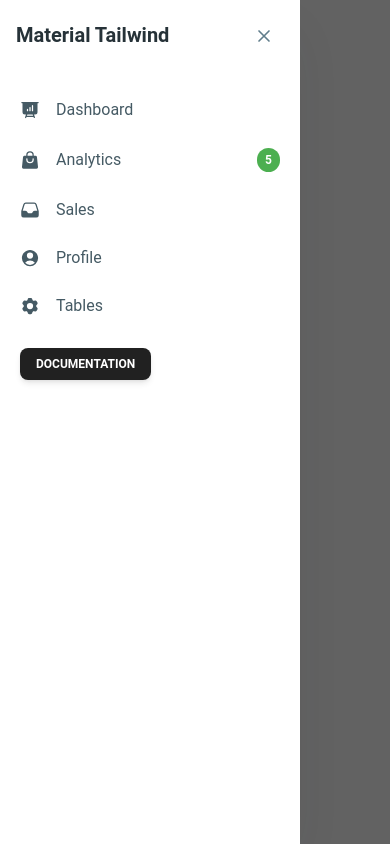
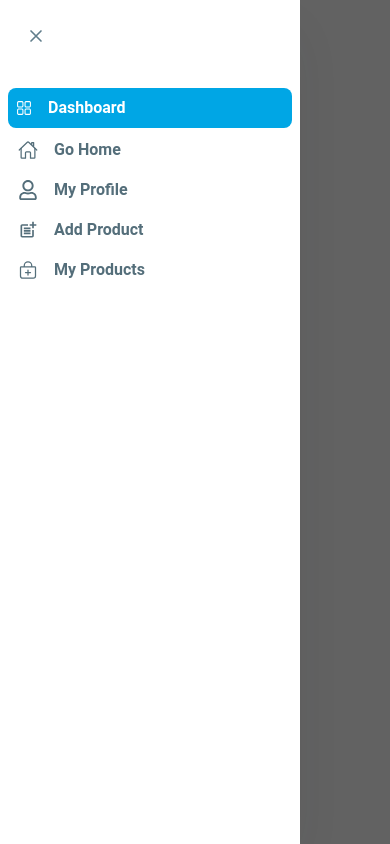
Before and after one commit to roushan-sheik/bit-craft-frontend, a React (Vite) app: page /dashboard in a window 390 px wide. Built offline with nearby package versions, Linux system fonts and the light colour scheme; no server answers; sample sign-in values are in the browser's storage.

Commit message:
mobile responsive added

```diff
--- a/package.json
+++ b/package.json
@@ -26,6 +26,7 @@
     "react-router-dom": "^6.23.1",
     "react-tag-input-component": "^2.0.2",
     "react-toastify": "^10.0.5",
+    "recharts": "^2.12.7",
     "sort-by": "^0.0.2",
     "swiper": "^11.1.4"
   },
--- a/src/components/sidebar/MobileSidebar.jsx
+++ b/src/components/sidebar/MobileSidebar.jsx
@@ -1,31 +1,30 @@
-import {
-  Button,
-  Chip,
-  Drawer,
-  IconButton,
-  List,
-  ListItem,
-  ListItemPrefix,
-  ListItemSuffix,
-  Typography,
-} from "@material-tailwind/react";
+import { Drawer, IconButton, List } from "@material-tailwind/react";
 import React from "react";
+import { FaBars, FaIdCard, FaRegUser } from "react-icons/fa";
+import { FaUsersGear } from "react-icons/fa6";
+import { FcStatistics } from "react-icons/fc";
+import { IoBagAddOutline, IoHomeOutline } from "react-icons/io5";
+import { MdPostAdd, MdReport } from "react-icons/md";
+import { PiQueueFill } from "react-icons/pi";
+import { RxDashboard } from "react-icons/rx";
+import { Link } from "react-router-dom";
+import useRole from "../../hooks/useRole";
+import Btn from "../button/Btn";
+import LinkRoute from "../dashboardLink/LinkRoute";
 
 function MobileSidebar() {
+  const role = useRole();
   const [open, setOpen] = React.useState(true);
   const openDrawer = () => setOpen(true);
   const closeDrawer = () => setOpen(false);
 
   return (
     <React.Fragment>
-      <Button className="absolute" onClick={openDrawer}>
-        Open
-      </Button>
+      <Btn className="absolute m-5" onClick={openDrawer}>
+        <FaBars />
+      </Btn>
       <Drawer open={open} onClose={closeDrawer}>
         <div className="mb-2 flex items-center justify-between p-4">
-          <Typography variant="h5" color="blue-gray">
-            Material Tailwind
-          </Typography>
           <IconButton variant="text" color="blue-gray" onClick={closeDrawer}>
             <svg
               xmlns="http://www.w3.org/2000/svg"
@@ -44,103 +43,105 @@ function MobileSidebar() {
           </IconButton>
         </div>
         <List>
-          <ListItem>
-            <ListItemPrefix>
-              <svg
-                xmlns="http://www.w3.org/2000/svg"
-                viewBox="0 0 24 24"
-                fill="currentColor"
-                className="h-5 w-5"
-              >
-                <path
-                  fillRule="evenodd"
-                  d="M2.25 2.25a.75.75 0 000 1.5H3v10.5a3 3 0 003 3h1.21l-1.172 3.513a.75.75 0 001.424.474l.329-.987h8.418l.33.987a.75.75 0 001.422-.474l-1.17-3.513H18a3 3 0 003-3V3.75h.75a.75.75 0 000-1.5H2.25zm6.04 16.5l.5-1.5h6.42l.5 1.5H8.29zm7.46-12a.75.75 0 00-1.5 0v6a.75.75 0 001.5 0v-6zm-3 2.25a.75.75 0 00-1.5 0v3.75a.75.75 0 001.5 0V9zm-3 2.25a.75.75 0 00-1.5 0v1.5a.75.75 0 001.5 0v-1.5z"
-                  clipRule="evenodd"
+          <Link to={"/dashboard"}>
+            <div className="flex items-center cursor-pointer gap-4 bg_pri p-2 rounded-lg text-white font-semibold">
+              <RxDashboard />
+              <span>Dashboard</span>
+            </div>
+          </Link>
+
+          <LinkRoute label={"Go Home"} route={"/"} icon={IoHomeOutline} />
+          <LinkRoute
+            label={"My Profile"}
+            route={"my-profile"}
+            icon={FaRegUser}
+          />
+          <LinkRoute
+            label={"Add Product"}
+            route={"add-product"}
+            icon={MdPostAdd}
+          />
+          <LinkRoute
+            label={"My Products"}
+            route={"my-products"}
+            icon={IoBagAddOutline}
+          />
+          {role === ("Moderator" || "Admin") && (
+            <LinkRoute
+              label={"Product Queue"}
+              route={"product-review-queue"}
+              icon={PiQueueFill}
+            />
+          )}
+
+          {role === "Admin" && (
+            <LinkRoute
+              label={"Statistics Page"}
+              route={"statistics"}
+              icon={FcStatistics}
+            />
+          )}
+          {role === "Admin" && (
+            <LinkRoute
+              label={"Manage Users"}
+              route={"manage-users"}
+              icon={FaUsersGear}
+            />
+          )}
+          {role === "Admin" && (
+            <LinkRoute
+              label={"Manage Coupons"}
+              route={"manage-coupons"}
+              icon={FaIdCard}
+            />
+          )}
+          {role === ("Moderator" || "Admin") && (
+            <LinkRoute
+              label={"Reported Contents"}
+              route={"reported-contents"}
+              icon={MdReport}
+            />
+          )}
+          <Link to={"/"}>
+            <div>
+              {role === ("Moderator" || "Admin") && (
+                <LinkRoute
+                  label={"Product Queue"}
+                  route={"product-review-queue"}
+                  icon={PiQueueFill}
                 />
-              </svg>
-            </ListItemPrefix>
-            Dashboard
-          </ListItem>
-          <ListItem>
-            <ListItemPrefix>
-              <svg
-                xmlns="http://www.w3.org/2000/svg"
-                viewBox="0 0 24 24"
-                fill="currentColor"
-                className="h-5 w-5"
-              >
-                <path
-                  fillRule="evenodd"
-                  d="M7.5 6v.75H5.513c-.96 0-1.764.724-1.865 1.679l-1.263 12A1.875 1.875 0 004.25 22.5h15.5a1.875 1.875 0 001.865-2.071l-1.263-12a1.875 1.875 0 00-1.865-1.679H16.5V6a4.5 4.5 0 10-9 0zM12 3a3 3 0 00-3 3v.75h6V6a3 3 0 00-3-3zm-3 8.25a3 3 0 106 0v-.75a.75.75 0 011.5 0v.75a4.5 4.5 0 11-9 0v-.75a.75.75 0 011.5 0v.75z"
-                  clipRule="evenodd"
+              )}
+              {role === "Admin" && (
+                <LinkRoute
+                  label={"Statistics Page"}
+                  route={"statistics"}
+                  icon={FcStatistics}
                 />
-              </svg>
-            </ListItemPrefix>
-            Analytics
-            <ListItemSuffix>
-              <Chip
-                value="5"
-                size="sm"
-                color="green"
-                className="rounded-full"
-              />
-            </ListItemSuffix>
-          </ListItem>
-          <ListItem>
-            <ListItemPrefix>
-              <svg
-                xmlns="http://www.w3.org/2000/svg"
-                viewBox="0 0 24 24"
-                fill="currentColor"
-                className="h-5 w-5"
-              >
-                <path
-                  fillRule="evenodd"
-                  d="M6.912 3a3 3 0 00-2.868 2.118l-2.411 7.838a3 3 0 00-.133.882V18a3 3 0 003 3h15a3 3 0 003-3v-4.162c0-.299-.045-.596-.133-.882l-2.412-7.838A3 3 0 0017.088 3H6.912zm13.823 9.75l-2.213-7.191A1.5 1.5 0 0017.088 4.5H6.912a1.5 1.5 0 00-1.434 1.059L3.265 12.75H6.11a3 3 0 012.684 1.658l.256.513a1.5 1.5 0 001.342.829h3.218a1.5 1.5 0 001.342-.83l.256-.512a3 3 0 012.684-1.658h2.844z"
-                  clipRule="evenodd"
+              )}
+              {role === "Admin" && (
+                <LinkRoute
+                  label={"Manage Users"}
+                  route={"manage-users"}
+                  icon={FaUsersGear}
                 />
-              </svg>
-            </ListItemPrefix>
-            Sales
-          </ListItem>
-          <ListItem>
-            <ListItemPrefix>
-              <svg
-                xmlns="http://www.w3.org/2000/svg"
-                viewBox="0 0 24 24"
-                fill="currentColor"
-                className="h-5 w-5"
-              >
-                <path
-                  fillRule="evenodd"
-                  d="M18.685 19.097A9.723 9.723 0 0021.75 12c0-5.385-4.365-9.75-9.75-9.75S2.25 6.615 2.25 12a9.723 9.723 0 003.065 7.097A9.716 9.716 0 0012 21.75a9.716 9.716 0 006.685-2.653zm-12.54-1.285A7.486 7.486 0 0112 15a7.486 7.486 0 015.855 2.812A8.224 8.224 0 0112 20.25a8.224 8.224 0 01-5.855-2.438zM15.75 9a3.75 3.75 0 11-7.5 0 3.75 3.75 0 017.5 0z"
-                  clipRule="evenodd"
+              )}
+              {role === "Admin" && (
+                <LinkRoute
+                  label={"Manage Coupons"}
+                  route={"manage-coupons"}
+                  icon={FaIdCard}
                 />
-              </svg>
-            </ListItemPrefix>
-            Profile
-          </ListItem>
-          <ListItem>
-            <ListItemPrefix>
-              <svg
-                xmlns="http://www.w3.org/2000/svg"
-                viewBox="0 0 24 24"
-                fill="currentColor"
-                className="h-5 w-5"
-              >
-                <path
-                  fillRule="evenodd"
-                  d="M11.078 2.25c-.917 0-1.699.663-1.85 1.567L9.05 4.889c-.02.12-.115.26-.297.348a7.493 7.493 0 00-.986.57c-.166.115-.334.126-.45.083L6.3 5.508a1.875 1.875 0 00-2.282.819l-.922 1.597a1.875 1.875 0 00.432 2.385l.84.692c.095.078.17.229.154.43a7.598 7.598 0 000 1.139c.015.2-.059.352-.153.43l-.841.692a1.875 1.875 0 00-.432 2.385l.922 1.597a1.875 1.875 0 002.282.818l1.019-.382c.115-.043.283-.031.45.082.312.214.641.405.985.57.182.088.277.228.297.35l.178 1.071c.151.904.933 1.567 1.85 1.567h1.844c.916 0 1.699-.663 1.85-1.567l.178-1.072c.02-.12.114-.26.297-.349.344-.165.673-.356.985-.57.167-.114.335-.125.45-.082l1.02.382a1.875 1.875 0 002.28-.819l.923-1.597a1.875 1.875 0 00-.432-2.385l-.84-.692c-.095-.078-.17-.229-.154-.43a7.614 7.614 0 000-1.139c-.016-.2.059-.352.153-.43l.84-.692c.708-.582.891-1.59.433-2.385l-.922-1.597a1.875 1.875 0 00-2.282-.818l-1.02.382c-.114.043-.282.031-.449-.083a7.49 7.49 0 00-.985-.57c-.183-.087-.277-.227-.297-.348l-.179-1.072a1.875 1.875 0 00-1.85-1.567h-1.843zM12 15.75a3.75 3.75 0 100-7.5 3.75 3.75 0 000 7.5z"
-                  clipRule="evenodd"
+              )}
+              {role === ("Moderator" || "Admin") && (
+                <LinkRoute
+                  label={"Reported Contents"}
+                  route={"reported-contents"}
+                  icon={MdReport}
                 />
-              </svg>
-            </ListItemPrefix>
-            Tables
-          </ListItem>
+              )}
+            </div>
+          </Link>
         </List>
-        <Button className="mt-3 ml-5" size="sm">
-          Documentation
-        </Button>
       </Drawer>
     </React.Fragment>
   );
--- a/src/components/sidebar/Sidebar.jsx
+++ b/src/components/sidebar/Sidebar.jsx
@@ -2,7 +2,7 @@ import React from "react";
 import { FaIdCard, FaRegUser } from "react-icons/fa";
 import { FaUsersGear } from "react-icons/fa6";
 import { FcStatistics } from "react-icons/fc";
-import { IoBagAddOutline } from "react-icons/io5";
+import { IoBagAddOutline, IoHomeOutline } from "react-icons/io5";
 import { MdPostAdd, MdReport } from "react-icons/md";
 import { PiQueueFill } from "react-icons/pi";
 import { RxDashboard } from "react-icons/rx";
@@ -14,7 +14,6 @@ import LinkRoute from "../dashboardLink/LinkRoute";
 const Sidebar = () => {
   const role = useRole();
 
-
   return (
     <div className="bg-white min-h-screen fixed lg:w-80 md:w-64 flex flex-col gap-4 p-10">
       <Link to={"/dashboard"}>
@@ -23,7 +22,7 @@ const Sidebar = () => {
           <span>Dashboard</span>
         </div>
       </Link>
-
+      <LinkRoute label={"Go Home"} route={"/"} icon={IoHomeOutline} />
       <LinkRoute label={"My Profile"} route={"my-profile"} icon={FaRegUser} />
       <LinkRoute label={"Add Product"} route={"add-product"} icon={MdPostAdd} />
       <LinkRoute
--- a/src/layout/Dashboard.jsx
+++ b/src/layout/Dashboard.jsx
@@ -10,7 +10,7 @@ const Dashboard = () => {
     <main className="bg-gray-100 min-h-screen">
       <div className="flex ">
         {/* Dashboard sidebar  */}
-        <div className="basis-[30%]">
+        <div className="lg:basis-[30%]">
           {/* desktop sidebar  */}
           <div className="flex lg:hidden">
             <MobileSidebar />
@@ -20,7 +20,7 @@ const Dashboard = () => {
           </div>
         </div>
         {/* Dashboard content  */}
-        <div className="basis-[70%]">{<Outlet />}</div>
+        <div className="lg:basis-[70%] basis-[100%]">{<Outlet />}</div>
       </div>
     </main>
   );
```
Also changed, not shown: src/pages/manageUsers/ManageUsers.jsx (+6 -4 lines), src/pages/statisticsPage/StatisticsPage.jsx (+59 -6 lines), 1 other file (tests, documents, lock files or other folders).
